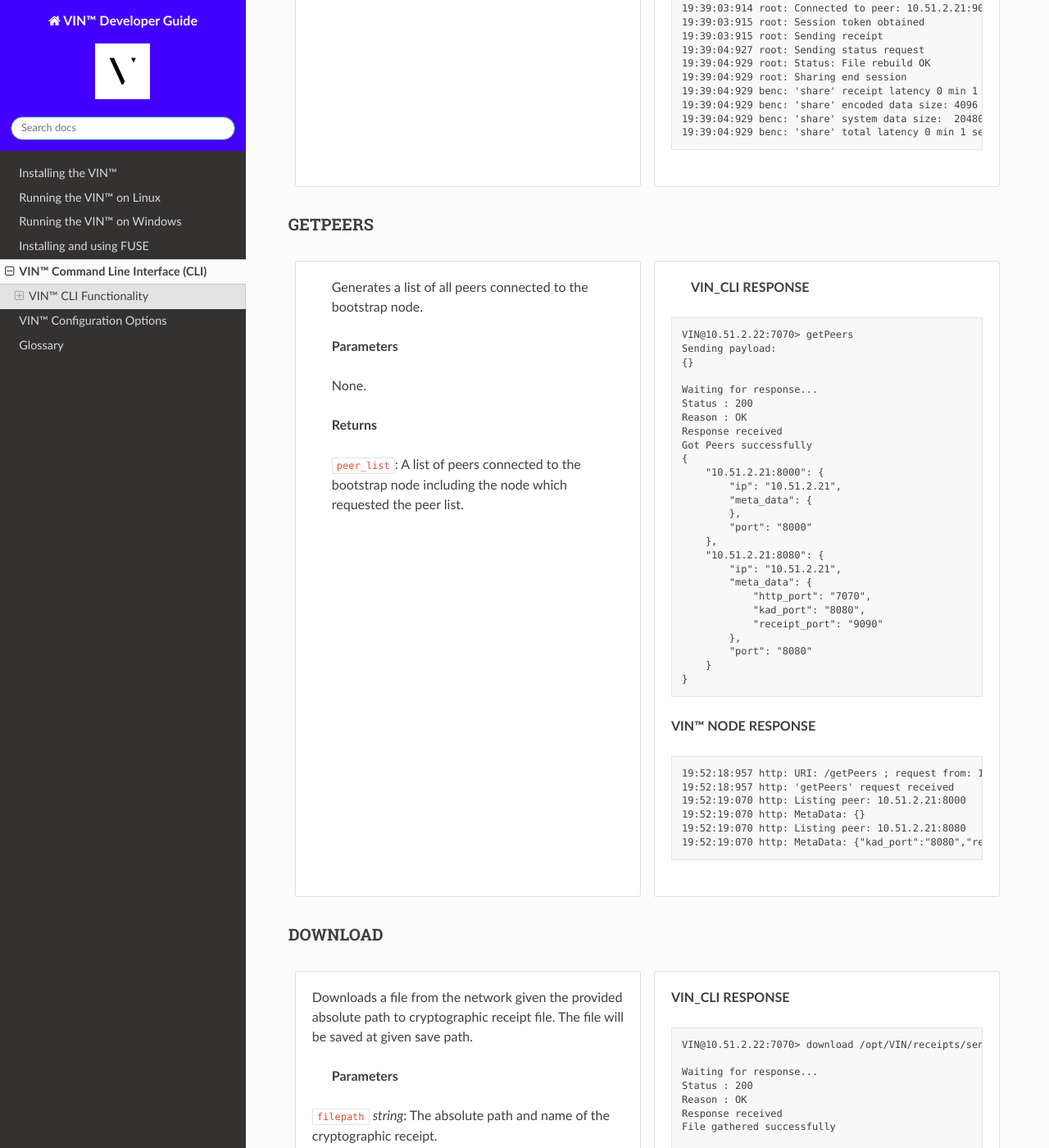
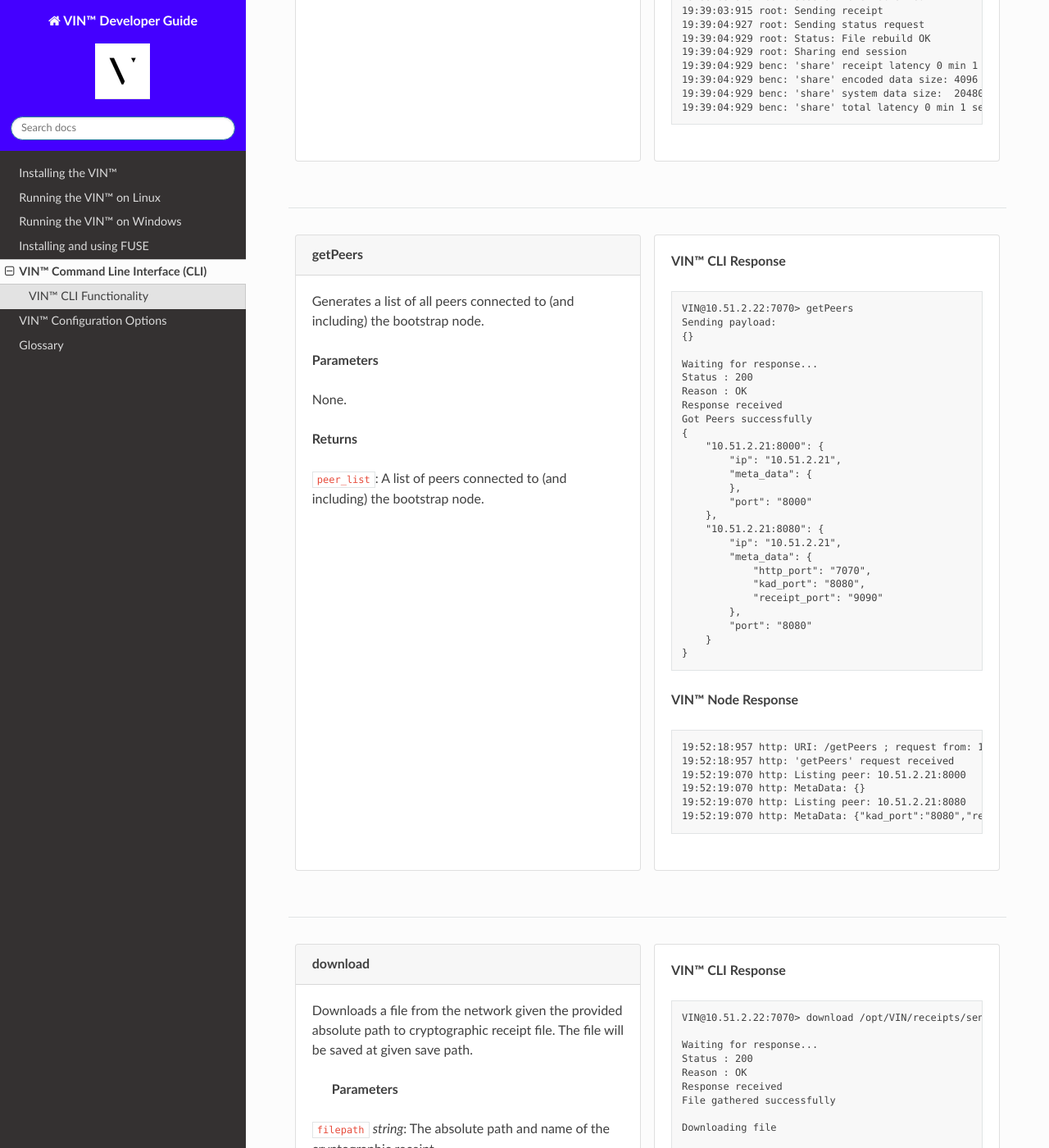
Before and after one commit to Market-Insight-Solutions-LLC/vin-developer-guide, a Sphinx documentation site: the page built from docs/source/vin_cli.rst, in a window 1280 px wide and 1400 px high, scrolled down 9726 px. Shown: the whole window at 82% size. Built offline with Sphinx 7.4.7 and the Read the Docs theme 2.0.0, drawn with Linux system fonts in a browser that asks for light colours; some of the changed text lies outside the part shown.

Commit message:
Updating VIN CLI docs with panel format

```diff
--- a/docs/source/vin_cli.rst
+++ b/docs/source/vin_cli.rst
@@ -109,7 +110,7 @@
 
     ---
 
-    **VIN_CLI RESPONSE**
+    **VIN™ CLI Response**
 
     .. code-block:: none
 
@@ -240,7 +249,7 @@
 
     ---
 
-    **VIN_CLI RESPONSE**
+    **VIN™ CLI Response**
 
     .. code-block:: none
 
@@ -304,7 +318,7 @@
 
     ---
 
-    **VIN_CLI RESPONSE**
+    **VIN™ CLI Response**
 
     .. code-block:: none
 
@@ -319,7 +333,7 @@
 
       [test_key]:test_value   put successfully
 
-    **VIN™ NODE RESPONSE**
+    **VIN™ Node Response**
 
     .. code-block:: none
 
@@ -347,7 +366,7 @@
 
     ---
 
-    **VIN_CLI RESPONSE**
+    **VIN™ CLI Response**
 
     .. code-block:: none
 
@@ -363,7 +382,7 @@
 
       [test_key]:test_value  is a valid [key]:value pair
 
-    **VIN™ NODE RESPONSE**
+    **VIN™ Node Response**
 
     .. code-block:: none
 
@@ -393,7 +416,7 @@
 
     ---
 
-    **VIN_CLI RESPONSE**
+    **VIN™ CLI Response**
 
     .. code-block:: none
 
@@ -410,7 +433,7 @@
 
       Receipt saved to location : /opt/VIN/receipts/sent/CR1213465839
 
-    **VIN™ NODE RESPONSE**
+    **VIN™ Node Response**
 
     .. code-block:: none
 
@@ -471,7 +499,7 @@
 
     ---
 
-    **VIN_CLI RESPONSE**
+    **VIN™ CLI Response**
 
     .. code-block:: none
 
@@ -485,7 +513,7 @@
 
       File reconstructed at : /opt/VIN/outputs/vin_test/vin_test.txt on node host.
 
-    **VIN™ NODE RESPONSE**
+    **VIN™ Node Response**
 
     .. code-block:: none
 
@@ -529,7 +561,7 @@
 
     ---
 
-    **VIN_CLI RESPONSE**
+    **VIN™ CLI Response**
 
     .. code-block:: none
 
@@ -550,7 +582,7 @@
       Response received
       File shared to 10.51.2.21 9090 successfully (run: 2)
 
-    **VIN™ NODE RESPONSE**
+    **VIN™ Node Response**
 
     .. code-block:: none
 
@@ -650,26 +682,31 @@
       19:39:04:929 benc: 'share' system data size:  20480 ( redundancy = 5 )
       19:39:04:929 benc: 'share' total latency 0 min 1 sec 66 msec
 
+---------------------------
 
-GETPEERS
-----------------------------------------
+..
+  GETPEERS
+  ------------
 
 .. panels::
     :card: none
 
-      Generates a list of all peers connected to the bootstrap node.
+    **getPeers**
+    ^^^^^^^^^^^^^
 
-      **Parameters**
+    Generates a list of all peers connected to (and including) the bootstrap node.
 
-      None.
+    **Parameters**
 
-      **Returns**
+    None.
 
-      ``peer_list``: A list of peers connected to the bootstrap node including the node which requested the peer list.
+    **Returns**
+
+    ``peer_list``: A list of peers connected to (and including) the bootstrap node.
 
     ---
 
-     **VIN_CLI RESPONSE**
+    **VIN™ CLI Response**
 
     .. code-block:: none
 
@@ -701,7 +738,7 @@
       }
 
 
-    **VIN™ NODE RESPONSE**
+    **VIN™ Node Response**
 
     .. code-block:: none
 
@@ -733,7 +775,7 @@
 
     ---
 
-    **VIN_CLI RESPONSE**
+    **VIN™ CLI Response**
 
     .. code-block:: none
 
@@ -749,7 +791,7 @@
 
       Saving to disk
 
-    **VIN™ NODE RESPONSE**
+    **VIN™ Node Response**
 
     .. code-block:: none
 
@@ -787,14 +835,14 @@
 
     ---
 
-    **VIN_CLI RESPONSE**
+    **VIN™ CLI Response**
 
     .. code-block:: none
 
       VIN@10.51.2.22:7070> update_peer 10.51.2.21 9090 share/
       Peer updated.
 
-    **VIN™ NODE RESPONSE**
+    **VIN™ Node Response**
 
     .. code-block:: none
 
@@ -822,7 +875,7 @@
 
     ---
 
-    **VIN_CLI RESPONSE**
+    **VIN™ CLI Response**
 
     .. code-block:: none
 
@@ -841,13 +894,14 @@
       node-shutdown-event: false
 
 
-    **VIN™ NODE RESPONSE**
+    **VIN™ Node Response**
 
     .. code-block:: none
 
       20:01:42:819 http: URI: /healthCheck ; request from: 10.51.2.22:45548
       20:01:42:819 http: 'healthCheck' request received
 
+---------------------------
 
 ..
   RECEIPT_VALIDATION
@@ -866,12 +923,12 @@
 
       ---
 
-      **VIN_CLI RESPONSE**
+      **VIN™ CLI Response**
 
       .. code-block:: none
 
 
-      **VIN™ NODE RESPONSE**
+      **VIN™ Node Response**
 
       .. code-block:: none
 
@@ -897,14 +959,14 @@
 
     ---
 
-    **VIN_CLI RESPONSE**
+    **VIN™ CLI Response**
 
     .. code-block:: none
 
       VIN@10.51.2.22:7070> shutdown
       <h1>Exit<h1>
 
-    **VIN™ NODE RESPONSE**
+    **VIN™ Node Response**
 
     .. code-block:: none
 
```
Also changed, not shown: other parts of docs/source/vin_cli.rst (+88 -32 lines).
